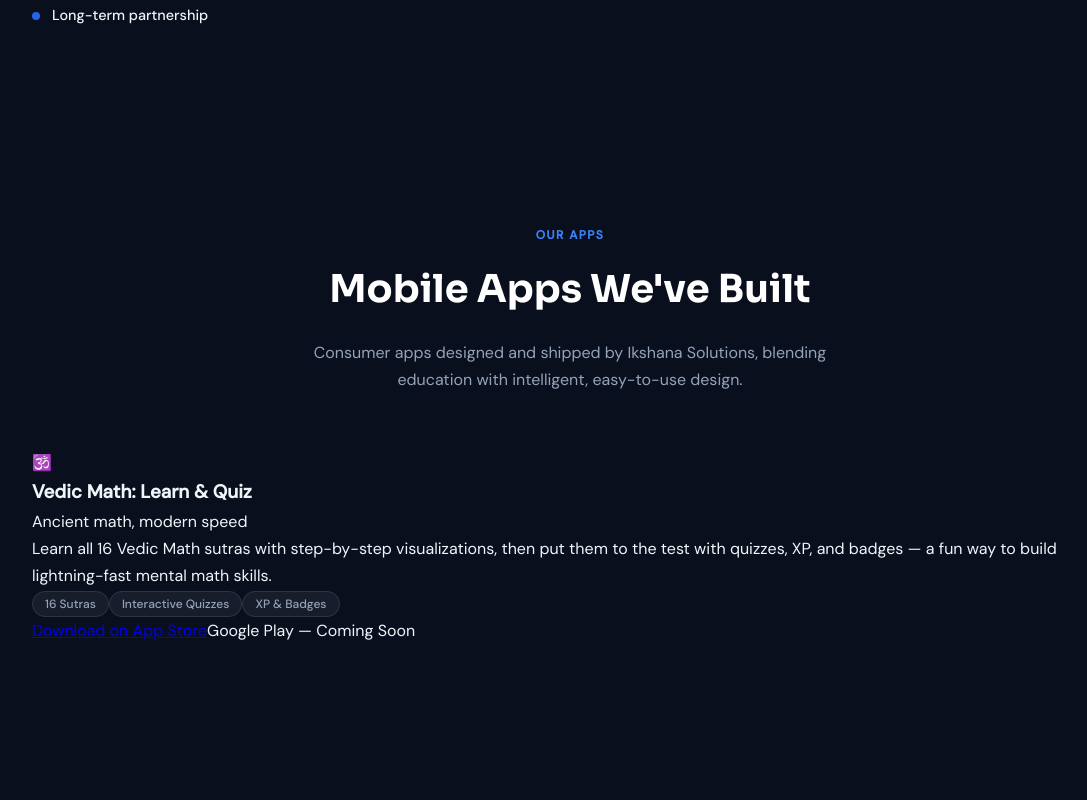
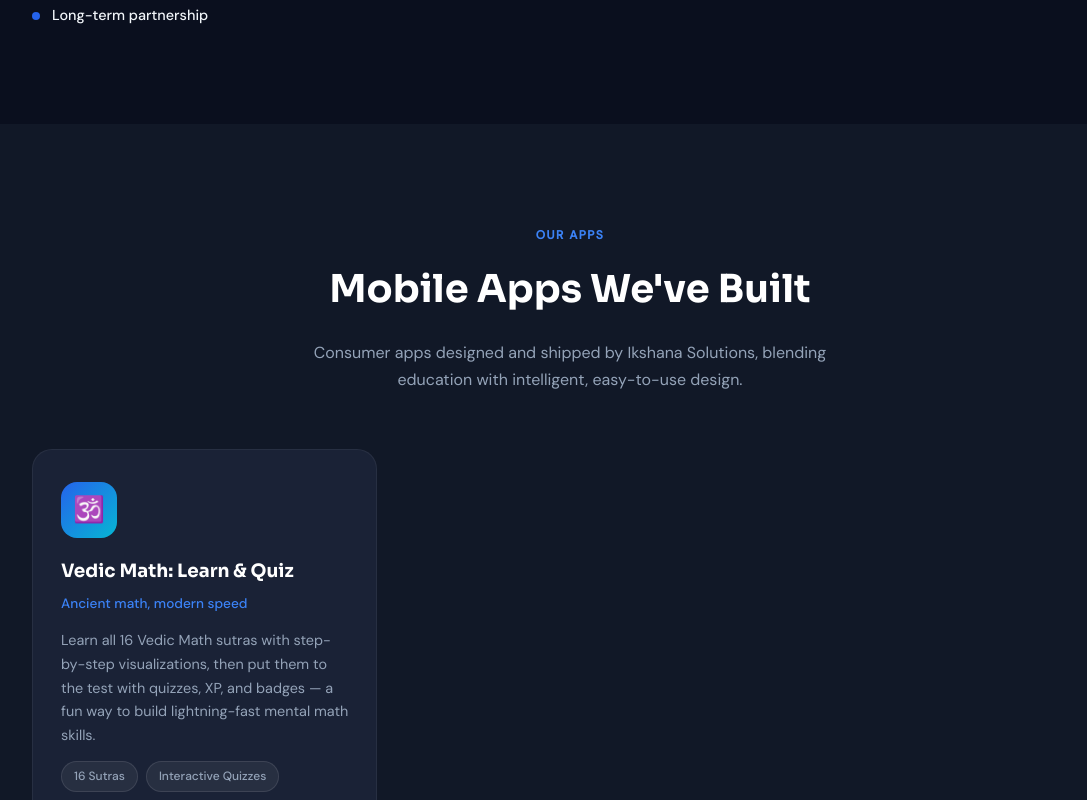
Before and after one commit to singh318683/ikshana-solutions, a React (Create React App) app: page / in a window 1280 px wide. Shown: the part 3160-3960 px from the top of the page, without its empty margins (70-1157 px from the left). Built offline with nearby package versions, Linux system fonts and the light colour scheme.

Commit message:
Add styles for Apps project section

```diff
--- a/src/App.css
+++ b/src/App.css
@@ -332,6 +332,44 @@
   .founder__photo-ring { width: 160px; height: 160px; }
 }
 
+/* APPS */
+.apps { background: var(--navy-2); }
+.apps__grid { display: grid; grid-template-columns: repeat(3, 1fr); gap: 1.25rem; }
+.app-card {
+  background: var(--navy-3); border: 1px solid rgba(255,255,255,0.06);
+  border-radius: var(--radius-lg); padding: 2rem 1.75rem;
+  display: flex; flex-direction: column; gap: 0.85rem;
+  transition: var(--transition);
+}
+.app-card:hover { border-color: rgba(37,99,235,0.3); transform: translateY(-4px); }
+.app-card__icon {
+  width: 56px; height: 56px; border-radius: 16px;
+  background: linear-gradient(135deg, var(--blue), var(--cyan));
+  display: flex; align-items: center; justify-content: center;
+  font-size: 1.6rem; margin-bottom: 0.25rem;
+}
+.app-card__name { font-family: var(--font-display); font-size: 1.15rem; font-weight: 700; color: var(--white); }
+.app-card__tagline { font-size: 0.85rem; color: var(--blue-light); font-weight: 500; margin-top: -0.5rem; }
+.app-card__desc { font-size: 0.9rem; color: var(--text-muted); line-height: 1.65; }
+.app-card__tags { display: flex; flex-wrap: wrap; gap: 0.5rem; }
+.app-card__platforms { display: flex; flex-direction: column; gap: 0.6rem; margin-top: auto; padding-top: 0.5rem; }
+.app-platform-badge {
+  display: inline-flex; align-items: center; justify-content: center;
+  padding: 0.6rem 1rem; border-radius: var(--radius);
+  font-size: 0.85rem; font-weight: 500; text-decoration: none;
+  transition: var(--transition);
+}
+.app-platform-badge--live { background: var(--blue); color: #fff; }
+.app-platform-badge--live:hover { background: var(--blue-light); transform: translateY(-2px); }
+.app-platform-badge--soon {
+  background: transparent; border: 1px solid rgba(255,255,255,0.15);
+  color: var(--text-muted); cursor: default;
+}
+
+@media (max-width: 768px) {
+  .apps__grid { grid-template-columns: 1fr; }
+}
+
 /* FARMSENSE */
 .farmsense { background: var(--navy); }
 .farmsense__hero { text-align: center; margin-bottom: 3rem; padding: 3rem; background: var(--navy-3); border: 1px solid rgba(37,99,235,0.2); border-radius: var(--radius-lg); }
```
